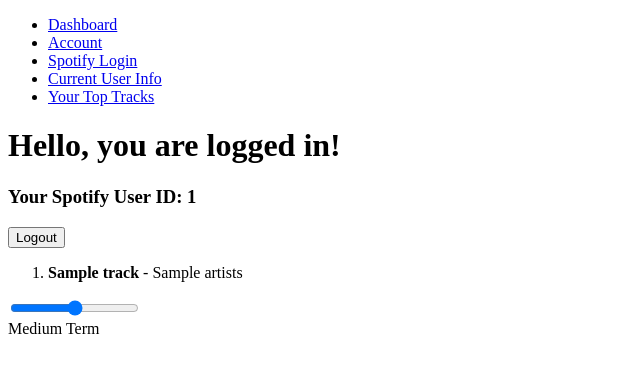
After one commit to brianthtsou/SpotifyPlaylistGeneratorV2, a Flask app: template templates/your_top_tracks.html in a window 1280 px wide. The commit adds this page. Shown: the top 373 px of the page, without its empty margins (0-640 px from the left). Run offline with Flask 3, Linux system fonts and the light colour scheme; the template is opened without the code that fills it: most values are stand-ins (such as "Sample title", 1, 10 or a date in 2020).

Commit message:
fixed top track funcationality, added some html templates + js file

```diff
--- /dev/null
+++ b/static/js/script.js
@@ -0,0 +1,14 @@
+const scope_slider = document.getElementById("scope-slider");
+const slider_output = document.getElementById("slider-output");
+const dict = {
+    1 : "Short Term",
+    2 : "Medium Term",
+    3 : "Long Term"
+}
+
+
+slider_output.innerHTML = dict[scope_slider.value];
+
+scope_slider.oninput = () => {
+    slider_output.innerHTML = dict[scope_slider.value];
+}
--- a/templates/base.html
+++ b/templates/base.html
@@ -12,8 +12,10 @@
             <li><a href="{{url_for('views.account_settings')}}">Account</a></li>
             <li><a href="{{url_for('spotify.spotify_login')}}">Spotify Login</a></li>
             <li><a href="{{url_for('spotify.get_current_user_sp_id')}}">Current User Info</a></li>
+            <li><a href="{{url_for('spotify.get_top_tracks')}}">Your Top Tracks</a></li>
         </ul>
     </nav>
     {% block content %}{% endblock %}
+    <script type="text/javascript" src="{{ url_for('static', filename='js/script.js') }}"></script>
 </body>
 </html>
--- /dev/null
+++ b/templates/your_top_tracks.html
@@ -0,0 +1,22 @@
+{% extends 'base.html' %}
+
+{% block title %}Your Top Tracks{% endblock %}
+
+{% block content %}
+    <div>
+        <h1>Hello, you are logged in! </h1>
+        <h3>Your Spotify User ID: {{spotify_user_id}}</h3>
+    </div>
+    <a href="{{url_for('auth.logout')}}">
+        <button>Logout</button>
+    </a>
+    <ol>
+        {% for track, artists in tracks.items() %}
+            <li><b>{{ track }}</b> - {{ artists }}</li>
+        {% endfor %}
+    </ol>
+    <div class="slidecontainer">
+        <input type="range" min="1" max="3" value="2" class="slider" id="scope-slider">
+        <div id="slider-output"></div>
+    </div>
+{% endblock %}
```
Also changed, not shown: modules/spotify.py (+6 -6 lines), instance/database.db, 4 other files.
